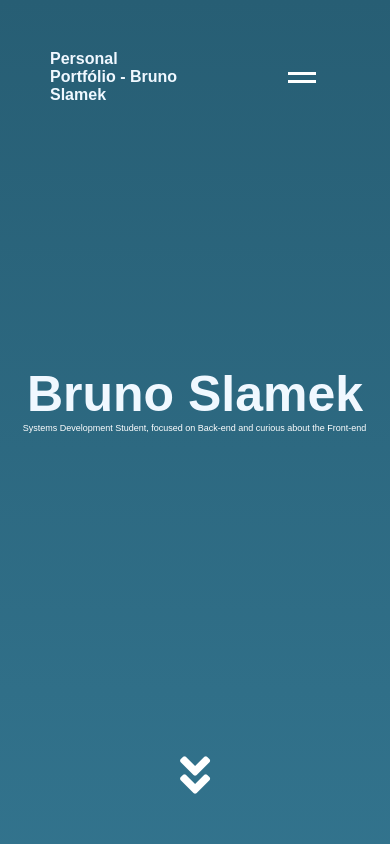
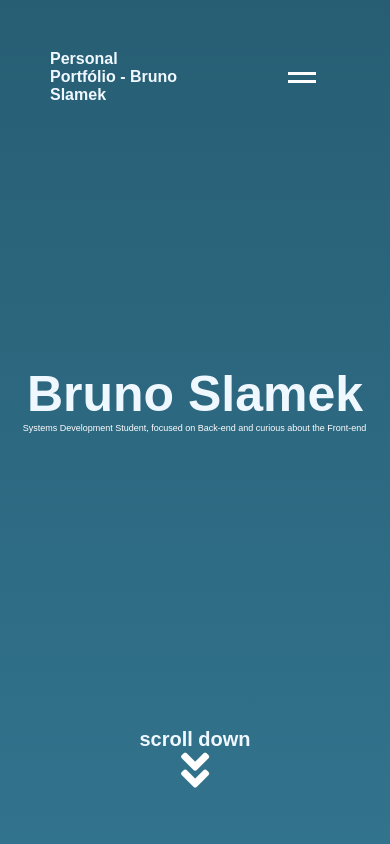
Before and after one commit to BrunoSlamek/Bruno_web, a plain HTML site: page index.html in a window 390 px wide. Shown: the top 844 px of the page. Drawn offline with nearby package versions, Linux system fonts and the light colour scheme.

Commit message:
add scroll down in page

```diff
--- a/css/style.css
+++ b/css/style.css
@@ -8,8 +8,8 @@
 /*alterando cor da seleção*/
 
 ::selection {
-    color: #53b1d6;
-    background: #494848;
+    color: #275e74;
+    background: #ffffff;
 }
 
 html,
@@ -162,9 +162,6 @@ a.menu-item:hover {
     .nome p {
         font-size: 9px;
     }
-    .roll {
-        top: 50%;
-    }
     #aboutme p {
         font-size: 20px;
     }
@@ -173,6 +170,14 @@ a.menu-item:hover {
     }
     #aboutme h1 {
         font-size: 30px
+    }
+    #Scroll {
+        top: 60%;
+        font-size: 20px;
+    }
+    .roll {
+        top: 62%;
+        font-size: 15px;
     }
 }
 
@@ -236,10 +241,18 @@ a.menu-item:hover {
     content: "U+F103";
 }
 
+#Scroll {
+    position: relative;
+    text-align: center;
+    top: 60%;
+    font-size: 20px;
+}
+
 .roll {
     position: relative;
     text-align: center;
-    top: 65%;
+    top: 62%;
+    font-size: 15px;
 }
 
 
--- a/index.html
+++ b/index.html
@@ -41,6 +41,7 @@
             <p>Systems Development Student, focused on Back-end and curious about the Front-end</p>
         </div>
 
+        <h1 id="Scroll">scroll down</h1>
         <p class="roll"><a href="#aboutme"><i class="fa fa-3x fa-angle-double-down"></i></a></p>
     </div>
 
```
